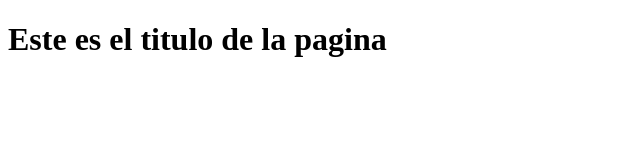
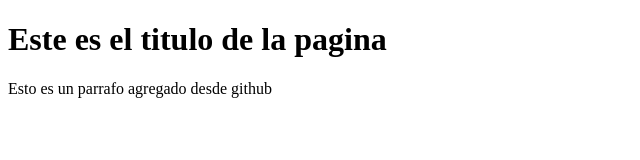
Before and after one commit to LuisMaiker/Proyecto-web-empresa-C, a plain HTML site: page index.html in a window 1280 px wide. Shown: the whole page, without its empty margins (0-640 px from the left). Drawn offline with Linux system fonts and the light colour scheme.

Commit message:
Update index.html
agregue un párrafo desde GitHub

```diff
--- a/index.html
+++ b/index.html
@@ -8,5 +8,6 @@
 </head>
 <body>
     <h1>Este es el titulo de la pagina</h1>
+    <p>Esto es un parrafo agregado desde github</p>
 </body>
 </html>
```
